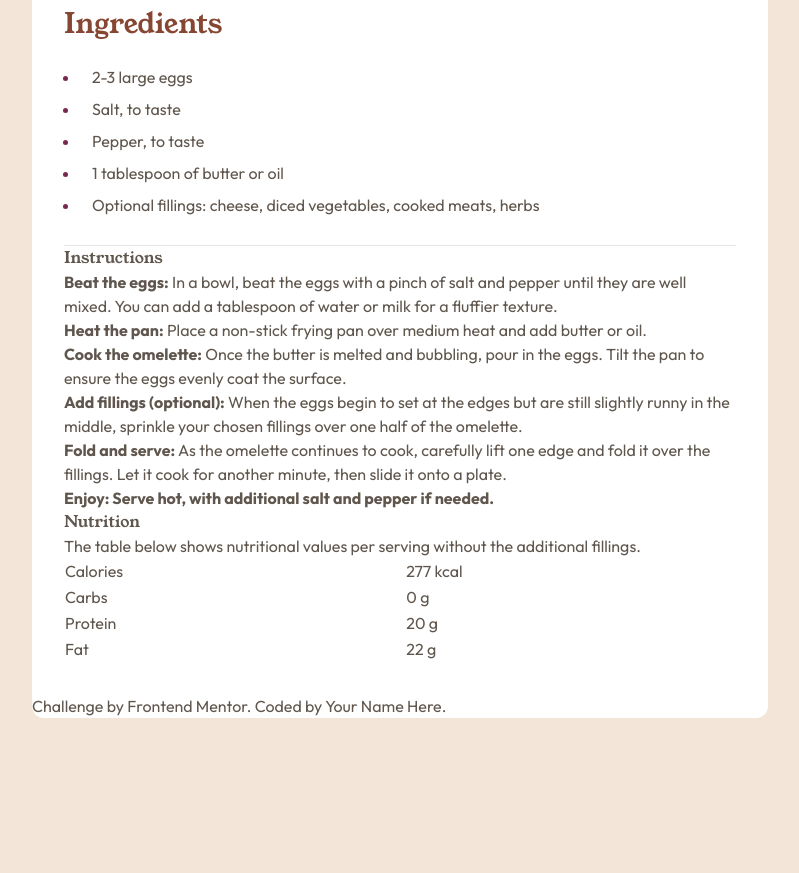
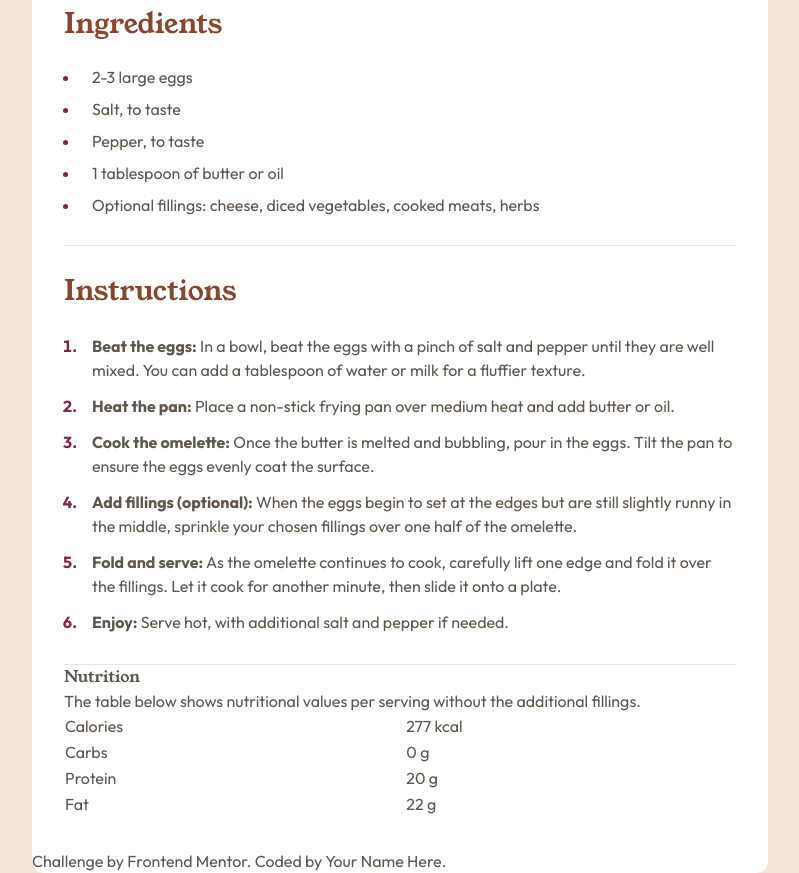
Before and after one commit to jadurani/fem-recipe-page, a plain HTML site: page index.html in a window 1280 px wide. Shown: the part 699-1572 px from the top of the page, without its empty margins (240-1039 px from the left). Before the commit the page ends 1417 px from the top, so only its background shows below. Drawn offline with nearby package versions, Linux system fonts and the light colour scheme.

Commit message:
feat: update instructions

```diff
--- a/index.html
+++ b/index.html
@@ -137,11 +137,16 @@
   <body class="bg-eggshell flex items-center justify-center">
     <main class="bg-white w-[375px] lg:rounded-xl lg:w-[736px]">
       <div class="relative lg:px-8 lg:pt-8">
-        <img src="assets/images/image-omelette.jpeg" class="object-cover lg:rounded-xl" />
+        <img
+          src="assets/images/image-omelette.jpeg"
+          class="object-cover lg:rounded-xl"
+        />
       </div>
 
       <article class="p-8">
-        <h1 class="pb-4 text-darkCharcoal leading-tight text-large lg:text-large-lg">
+        <h1
+          class="pb-4 text-darkCharcoal leading-tight text-large lg:text-large-lg"
+        >
           Simple Omelette Recipe
         </h1>
 
@@ -152,11 +157,19 @@
         </p>
 
         <section class="bg-snow p-4 rounded-xl my-6">
-          <h3 class="text-darkRaspberry text-small font-semibold">Preparation time</h3>
+          <h3 class="text-darkRaspberry text-small font-semibold">
+            Preparation time
+          </h3>
           <ul class="list-disc list-inside marker:text-darkRaspberry">
-            <li class="py-1"><span class="font-bold">Total:</span> Approximately 10 minutes</li>
-            <li class="py-1"><span class="font-bold">Preparation:</span> 5 minutes</li>
-            <li class="py-1"><span class="font-bold">Cooking:</span> 5 minutes</li>
+            <li class="py-1">
+              <span class="font-bold">Total:</span> Approximately 10 minutes
+            </li>
+            <li class="py-1">
+              <span class="font-bold">Preparation:</span> 5 minutes
+            </li>
+            <li class="py-1">
+              <span class="font-bold">Cooking:</span> 5 minutes
+            </li>
           </ul>
         </section>
 
@@ -167,40 +180,55 @@
             <li class="py-1 pl-3">Salt, to taste</li>
             <li class="py-1 pl-3">Pepper, to taste</li>
             <li class="py-1 pl-3">1 tablespoon of butter or oil</li>
-            <li class="py-1 pl-3">Optional fillings: cheese, diced vegetables, cooked meats, herbs</li>
+            <li class="py-1 pl-3">
+              Optional fillings: cheese, diced vegetables, cooked meats, herbs
+            </li>
           </ul>
         </section>
 
         <hr />
 
-        <h2>Instructions</h2>
+        <section class="my-6">
+          <h2 class="pb-4 text-medium text-brandyRed">Instructions</h2>
 
-        <ol>
-          <li>
-            <span class="font-bold">Beat the eggs:</span> In a bowl, beat the eggs
-            with a pinch of salt and pepper until they are well mixed. You can add a
-            tablespoon of water or milk for a fluffier texture.
+          <ol
+            class="pl-4 list-decimal marker:text-darkRaspberry marker:font-bold"
+          >
+            <li class="py-1.5 pl-3">
+              <span class="font-bold">Beat the eggs:</span> In a bowl, beat the
+              eggs with a pinch of salt and pepper until they are well mixed.
+              You can add a tablespoon of water or milk for a fluffier texture.
             </li>
-          <li>
-            <span class="font-bold">Heat the pan:</span> Place a non-stick frying pan over medium heat and add
-            butter or oil.
+            <li class="py-1.5 pl-3">
+              <span class="font-bold">Heat the pan:</span> Place a non-stick
+              frying pan over medium heat and add butter or oil.
             </li>
-          <li>
-            <span class="font-bold">Cook the omelette:</span> Once the butter is melted and bubbling, pour in the
-            eggs. Tilt the pan to ensure the eggs evenly coat the surface.
+            <li class="py-1.5 pl-3">
+              <span class="font-bold">Cook the omelette:</span> Once the butter
+              is melted and bubbling, pour in the eggs. Tilt the pan to ensure
+              the eggs evenly coat the surface.
             </li>
-          <li>
-            <span class="font-bold">Add fillings (optional):</span> When the eggs begin to set at the edges but are
-            still slightly runny in the middle, sprinkle your chosen fillings over
-            one half of the omelette.
+            <li class="py-1.5 pl-3">
+              <span class="font-bold">Add fillings (optional):</span> When the
+              eggs begin to set at the edges but are still slightly runny in the
+              middle, sprinkle your chosen fillings over one half of the
+              omelette.
             </li>
-          <li>
-            <span class="font-bold">Fold and serve:</span> As the omelette continues to cook, carefully lift one
-            edge and fold it over the fillings. Let it cook for another minute, then
-            slide it onto a plate.
+            <li class="py-1.5 pl-3">
+              <span class="font-bold">Fold and serve:</span> As the omelette
+              continues to cook, carefully lift one edge and fold it over the
+              fillings. Let it cook for another minute, then slide it onto a
+              plate.
             </li>
-          <span class="font-bold"><li>Enjoy:</span> Serve hot, with additional salt and pepper if needed.</li>
+            <li class="py-1.5 pl-3">
+              <span class="font-bold">Enjoy:</span> Serve hot, with additional
+              salt and pepper if needed.
+            </li>
           </ol>
+        </section>
+
+        <hr />
+
 
         <h2>Nutrition</h2>
 
```
Lines whose indentation alone changed are shown as unchanged.
